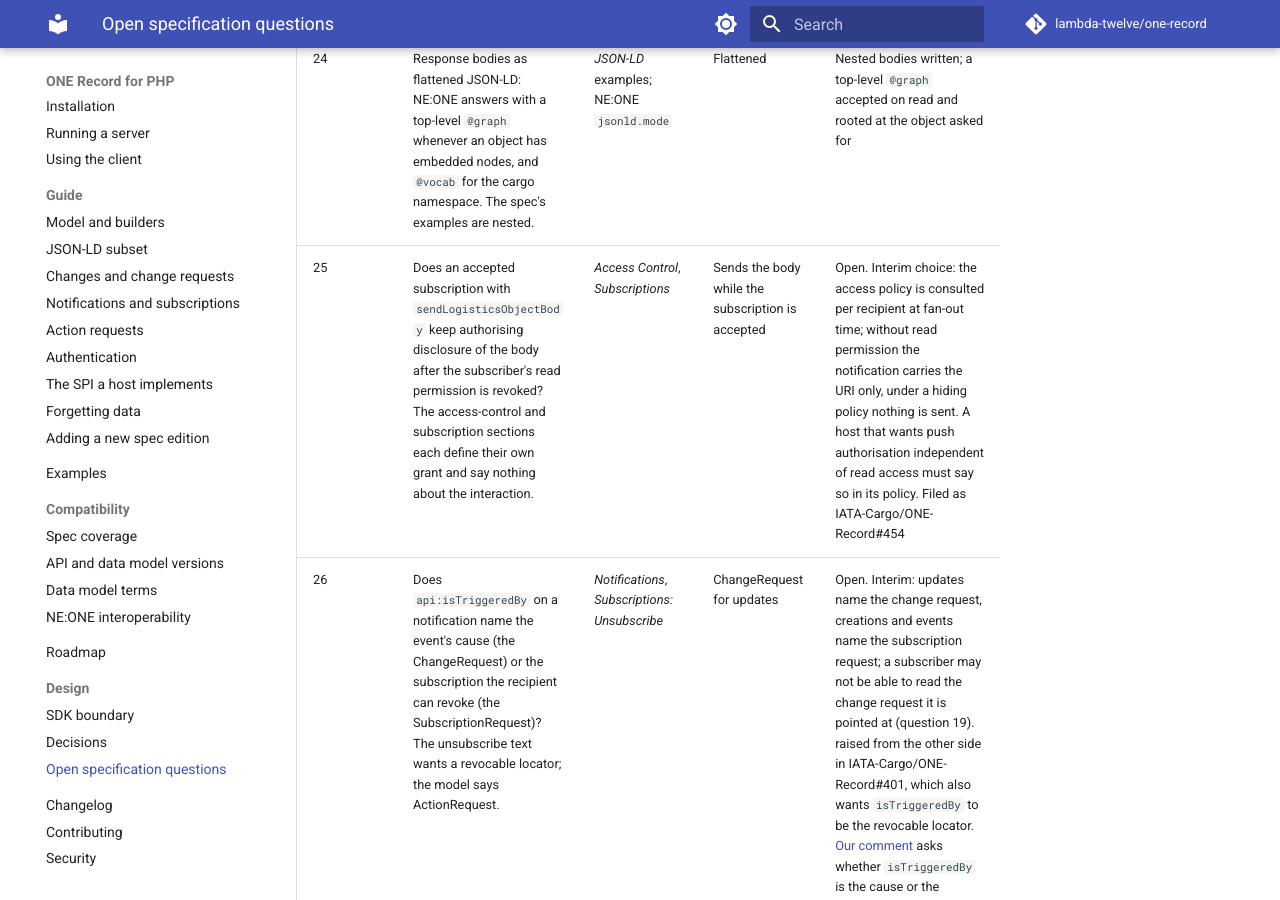
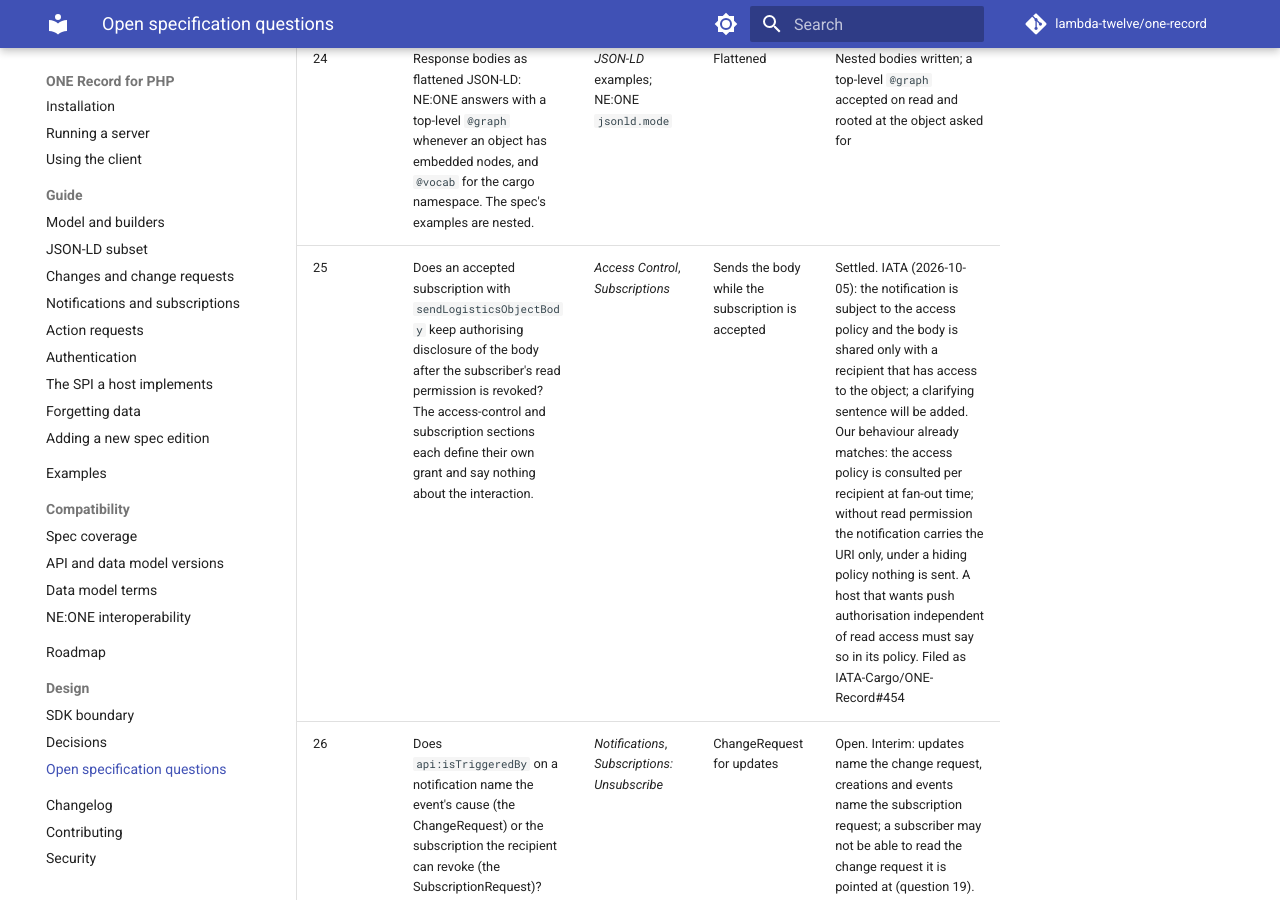
Before and after one commit to lambda-twelve/one-record, an MkDocs documentation site: the page built from docs/spec-questions.md, in a window 1280 px wide and 900 px high, scrolled down 5237 px. Built offline with MkDocs 1.6.1 and Material for MkDocs 9.7.7, drawn with Linux system fonts in a browser that asks for light colours; comment, search, counter and statistics services are not loaded.

Commit message:
Record IATA's answer on notification bodies and access
Spec question 25: the body of a notification is subject to the access
policy, as this package already does at fan-out time.

```diff
--- a/docs/spec-questions.md
+++ b/docs/spec-questions.md
@@ -30,7 +30,7 @@ chose. Entries are added as they are met; none is removed, only resolved.
 | 22 | Which properties a server sets on a received logistics event: NE:ONE writes `cargo:creationDate`, `cargo:eventFor` and `cargo:recordingOrganization` itself. | *Logistics events* | Sets all three | `eventFor` is implied by the path and written on read; `creationDate` is kept as posted (the server's receipt time is `created` on the model); `recordingOrganization` is the poster's business, not the server's |
 | 23 | Whether `PATCH /action-requests/{id}?status=` takes effect within the request. NE:ONE answers 204 and applies the decision on its evaluation timer, so a `GET` right after may still say pending. | *Action requests* | Asynchronous | Applied within the request; clients of other servers should poll, which the interop suite does |
 | 24 | Response bodies as flattened JSON-LD: NE:ONE answers with a top-level `@graph` whenever an object has embedded nodes, and `@vocab` for the cargo namespace. The spec's examples are nested. | *JSON-LD* examples; NE:ONE `jsonld.mode` | Flattened | Nested bodies written; a top-level `@graph` accepted on read and rooted at the object asked for |
-| 25 | Does an accepted subscription with `sendLogisticsObjectBody` keep authorising disclosure of the body after the subscriber's read permission is revoked? The access-control and subscription sections each define their own grant and say nothing about the interaction. | *Access Control*, *Subscriptions* | Sends the body while the subscription is accepted | Open. Interim choice: the access policy is consulted per recipient at fan-out time; without read permission the notification carries the URI only, under a hiding policy nothing is sent. A host that wants push authorisation independent of read access must say so in its policy. Filed as IATA-Cargo/ONE-Record#454 |
+| 25 | Does an accepted subscription with `sendLogisticsObjectBody` keep authorising disclosure of the body after the subscriber's read permission is revoked? The access-control and subscription sections each define their own grant and say nothing about the interaction. | *Access Control*, *Subscriptions* | Sends the body while the subscription is accepted | Settled. IATA (2026-10-05): the notification is subject to the access policy and the body is shared only with a recipient that has access to the object; a clarifying sentence will be added. Our behaviour already matches: the access policy is consulted per recipient at fan-out time; without read permission the notification carries the URI only, under a hiding policy nothing is sent. A host that wants push authorisation independent of read access must say so in its policy. Filed as IATA-Cargo/ONE-Record#454 |
 | 26 | Does `api:isTriggeredBy` on a notification name the event's cause (the ChangeRequest) or the subscription the recipient can revoke (the SubscriptionRequest)? The unsubscribe text wants a revocable locator; the model says ActionRequest. | *Notifications*, *Subscriptions: Unsubscribe* | ChangeRequest for updates | Open. Interim: updates name the change request, creations and events name the subscription request; a subscriber may not be able to read the change request it is pointed at (question 19). raised from the other side in IATA-Cargo/ONE-Record#401, which also wants `isTriggeredBy` to be the revocable locator. [Our comment](https://github.com/IATA-Cargo/ONE-Record/issues/401#issuecomment-5974682959) asks whether `isTriggeredBy` is the cause or the subscription |
 | 27 | Which JSON-LD representations must every ONE Record implementation accept: only the nested shape of the examples, flattened `@graph` (NE:ONE), expanded arrays, `@set`, scoped contexts? No normative profile exists. | *JSON-LD* examples; JSON-LD 1.1 | Flattened | Open. This package reads nested documents and a top-level `@graph`, writes nested, and refuses the rest with a precise error ([subset](guide/json-ld.md)). Filed as IATA-Cargo/ONE-Record#451. IATA's answer (2026-10-05): JSON-LD 1.1 at the specification level, while every implementation they have seen uses the two shapes we accept, nested compacted and flattened `@graph`; a written profile was suggested again and is awaited. We keep the documented subset and refuse other serialisations with an explicit error |
 | 28 | What identifies a notification across retries, and what must a receiver deduplicate on? The model has no notification id and the delivery text no retry rule. | *Notifications* | None | Open. Interim: an `Idempotency-Key` header carrying the sender's outbox id; receivers see it on `NotificationReceived`. Filed as IATA-Cargo/ONE-Record#452. IATA's answer (2026-10-05): the receiver stores the notification under its own id and duplicates are considered harmless; after the lost-response case was laid out, the proposed rule (one delivery identifier for every attempt of the same notification) was put on IATA's backlog for the working group |
```
